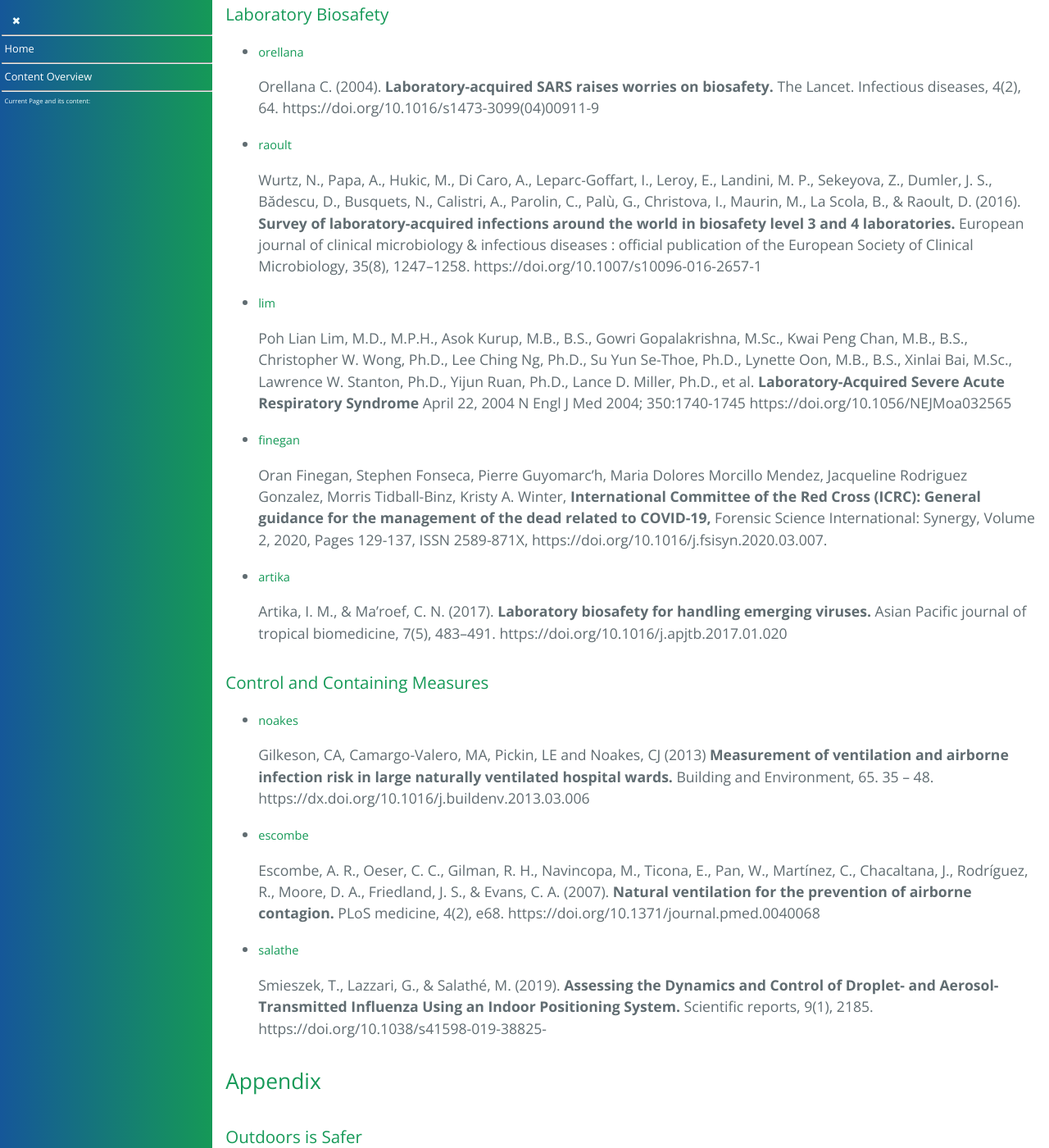
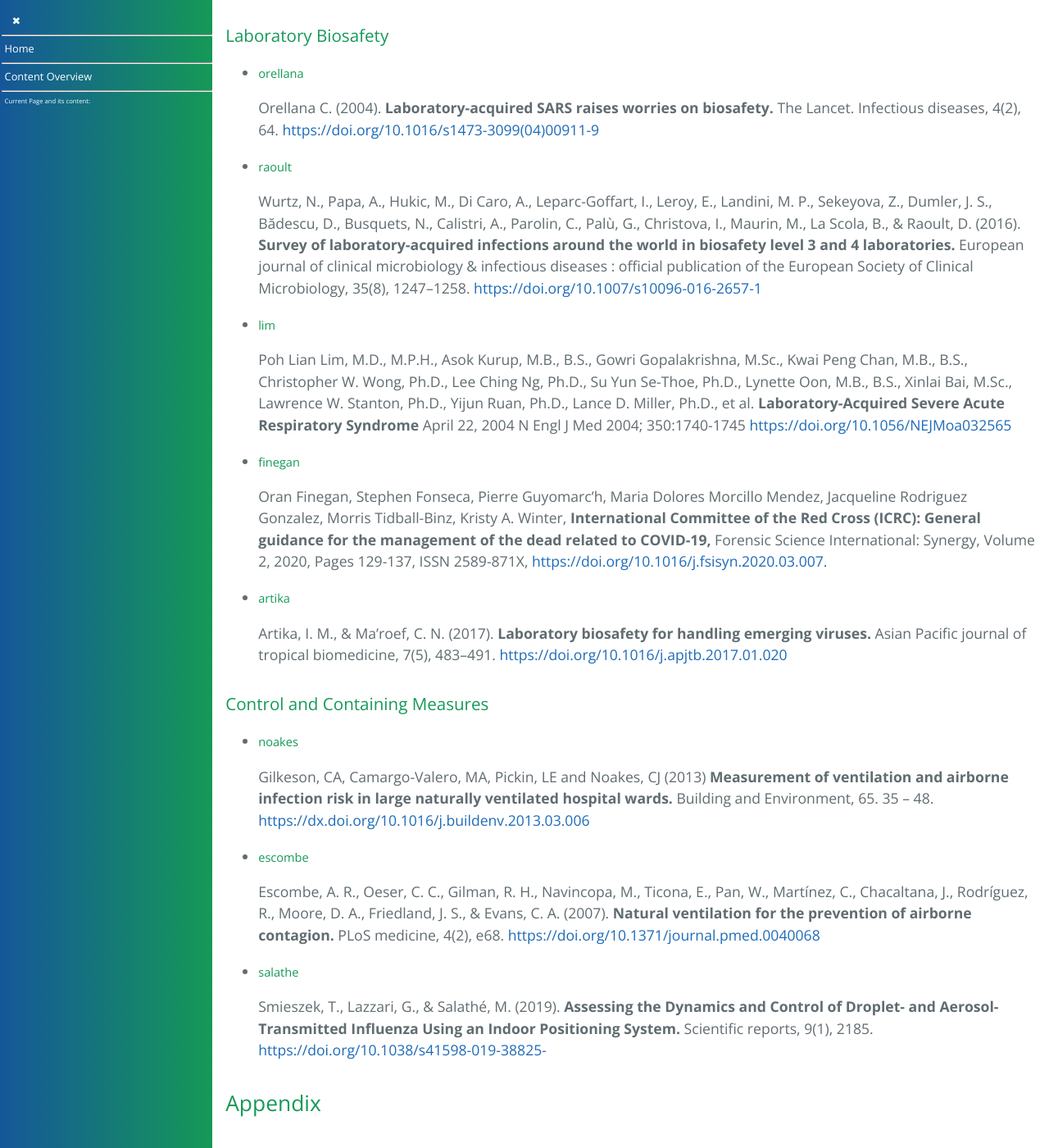
Before and after one commit to forestgrape/coronavirus, a Jekyll site: the page built from 7_social/controlling.md, in a window 1280 px wide and 1400 px high, scrolled down 17668 px. Shown: the whole window at 82% size. Built offline with Jekyll 4.4.1, drawn with Linux system fonts in a browser that asks for light colours; our own code applies the rules of GitHub Pages for plain Markdown files; some of the changed text lies outside the part shown.

Commit message:
formatting

```diff
--- a/7_social/controlling.md
+++ b/7_social/controlling.md
@@ -401,10 +401,10 @@
 
 
 ### Gastronomy
-* Evidence: Where the transmission chains have been analyzed (e.g. Hong Kong, South Korea)[citation in work] it has been shown that in gastronomy, especially in the evening, many transmissions of Covid occur.
-* ThinkThrough:
+* _Evidence:_ Where the transmission chains have been analyzed (e.g. Hong Kong, South Korea)[citation in work] it has been shown that in gastronomy, especially in the evening, many transmissions of Covid occur.
+* _ThinkThrough:_
   * Many people from different backgrounds and regions sit often densely in the same room, there for SARS-Cov-2 to spread.
-* Comment:
+* _Comment:_
   * Good ventilation and not overly crowded
   * In regions where the death rate is above 2.5 per million and cases are increasing, gastronomy can be reduced at least in the later evening (section [Reduction of Nightlife](#reduction-of-nightlife)).
   * If the epidemiological situation permits, some gastronomy can be left often for those needing them (e.g. living/working alone/not working (e.g. due to Covid)/needing for other reasons), but for most gastronomy dispensable for a few weeks.
@@ -414,9 +414,9 @@
 
 ### Corona Conform Schooling
 Measure regarding schools can reach from complete closure to mild measures such as wearing face-masks in breaks.
-* Evidence:  ~~In Israel the reopening of schools seems to have contributed to increased spread~~ **Correction, 24.10.20**: There have been infection clusters in high schools (which have been probably caused by infected teachers, see [Summary Stein-Zamir](../5_epidemiological/spread_analyses.md#summary-stein-zamir)). But I could *not* find any evidence that the rise in cases after reopening the entire country (not only schools) can be causally linked to schools, neither in Israel nor in any other country.
+* _Evidence:_  ~~In Israel the reopening of schools seems to have contributed to increased spread~~ **Correction, 24.10.20**: There have been infection clusters in high schools (which have been probably caused by infected teachers, see [Summary Stein-Zamir](../5_epidemiological/spread_analyses.md#summary-stein-zamir)). But I could *not* find any evidence that the rise in cases after reopening the entire country (not only schools) can be causally linked to schools, neither in Israel nor in any other country.
   > The early-on update ([Updates 16.10](../1_introduction/update_history.md)) was too early, I didn't read and lookup the sources carefully enough.
-* ThinkThrough:
+* _ThinkThrough:_
   * Children are **not** main spreaders in the sense that there R value is low [Observations for Schools and Children](../5_epidemiological/spread_analyses.md#schools-and-children).
   * Biological Background:
     * The SARS-2 receptor ACE2 is not expressed on the vocal folds unlike the influenza A receptor. Therefore aerosol produced when talking are less infectious compared to influenza.
@@ -445,8 +445,6 @@
 
 
 
-
-
 ---
 
 ## References
@@ -457,26 +455,26 @@
 * ##### orellana
     Orellana C. (2004).
     **Laboratory-acquired SARS raises worries on biosafety.**
-    The Lancet. Infectious diseases, 4(2), 64. https://doi.org/10.1016/s1473-3099(04)00911-9
+    The Lancet. Infectious diseases, 4(2), 64. <https://doi.org/10.1016/s1473-3099(04)00911-9>
 
 * ##### raoult
     Wurtz, N., Papa, A., Hukic, M., Di Caro, A., Leparc-Goffart, I., Leroy, E., Landini, M. P., Sekeyova, Z., Dumler, J. S., Bădescu, D., Busquets, N., Calistri, A., Parolin, C., Palù, G., Christova, I., Maurin, M., La Scola, B., & Raoult, D. (2016).
-    **Survey of laboratory-acquired infections around the world in biosafety level 3 and 4 laboratories.** European journal of clinical microbiology & infectious diseases : official publication of the European Society of Clinical Microbiology, 35(8), 1247–1258. https://doi.org/10.1007/s10096-016-2657-1
+    **Survey of laboratory-acquired infections around the world in biosafety level 3 and 4 laboratories.** European journal of clinical microbiology & infectious diseases : official publication of the European Society of Clinical Microbiology, 35(8), 1247–1258. <https://doi.org/10.1007/s10096-016-2657-1>
 
 * ##### lim
     Poh Lian Lim, M.D., M.P.H., Asok Kurup, M.B., B.S., Gowri Gopalakrishna, M.Sc., Kwai Peng Chan, M.B., B.S., Christopher W. Wong, Ph.D., Lee Ching Ng, Ph.D., Su Yun Se-Thoe, Ph.D., Lynette Oon, M.B., B.S., Xinlai Bai, M.Sc., Lawrence W. Stanton, Ph.D., Yijun Ruan, Ph.D., Lance D. Miller, Ph.D., et al.
     **Laboratory-Acquired Severe Acute Respiratory Syndrome**
-    April 22, 2004 N Engl J Med 2004; 350:1740-1745 https://doi.org/10.1056/NEJMoa032565
+    April 22, 2004 N Engl J Med 2004; 350:1740-1745 <https://doi.org/10.1056/NEJMoa032565>
 
 * ##### finegan
     Oran Finegan, Stephen Fonseca, Pierre Guyomarc’h, Maria Dolores Morcillo Mendez, Jacqueline Rodriguez Gonzalez, Morris Tidball-Binz, Kristy A. Winter,
     **International Committee of the Red Cross (ICRC): General guidance for the management of the dead related to COVID-19,**
-    Forensic Science International: Synergy, Volume 2, 2020, Pages 129-137, ISSN 2589-871X, https://doi.org/10.1016/j.fsisyn.2020.03.007.
+    Forensic Science International: Synergy, Volume 2, 2020, Pages 129-137, ISSN 2589-871X, <https://doi.org/10.1016/j.fsisyn.2020.03.007.>
 
 * ##### artika
     Artika, I. M., & Ma'roef, C. N. (2017).
     **Laboratory biosafety for handling emerging viruses.**
-    Asian Pacific journal of tropical biomedicine, 7(5), 483–491. https://doi.org/10.1016/j.apjtb.2017.01.020
+    Asian Pacific journal of tropical biomedicine, 7(5), 483–491. <https://doi.org/10.1016/j.apjtb.2017.01.020>
 
 
 ### Control and Containing Measures
@@ -484,17 +482,17 @@
 * ##### noakes
     Gilkeson, CA, Camargo-Valero, MA, Pickin, LE and Noakes, CJ (2013)
     **Measurement of ventilation and airborne infection risk in large naturally ventilated hospital wards.**
-    Building and Environment, 65. 35 – 48. https://dx.doi.org/10.1016/j.buildenv.2013.03.006
+    Building and Environment, 65. 35 – 48. <https://dx.doi.org/10.1016/j.buildenv.2013.03.006>
 
 * ##### escombe
     Escombe, A. R., Oeser, C. C., Gilman, R. H., Navincopa, M., Ticona, E., Pan, W., Martínez, C., Chacaltana, J., Rodríguez, R., Moore, D. A., Friedland, J. S., & Evans, C. A. (2007).
     **Natural ventilation for the prevention of airborne contagion.**
-    PLoS medicine, 4(2), e68. https://doi.org/10.1371/journal.pmed.0040068
+    PLoS medicine, 4(2), e68. <https://doi.org/10.1371/journal.pmed.0040068>
 
 * ##### salathe
     Smieszek, T., Lazzari, G., & Salathé, M. (2019).
     **Assessing the Dynamics and Control of Droplet- and Aerosol-Transmitted Influenza Using an Indoor Positioning System.**
-    Scientific reports, 9(1), 2185. https://doi.org/10.1038/s41598-019-38825-
+    Scientific reports, 9(1), 2185. <https://doi.org/10.1038/s41598-019-38825->
 
 
 ## Appendix
```
Also changed, not shown: other parts of 7_social/controlling.md (+1 -1 lines).
